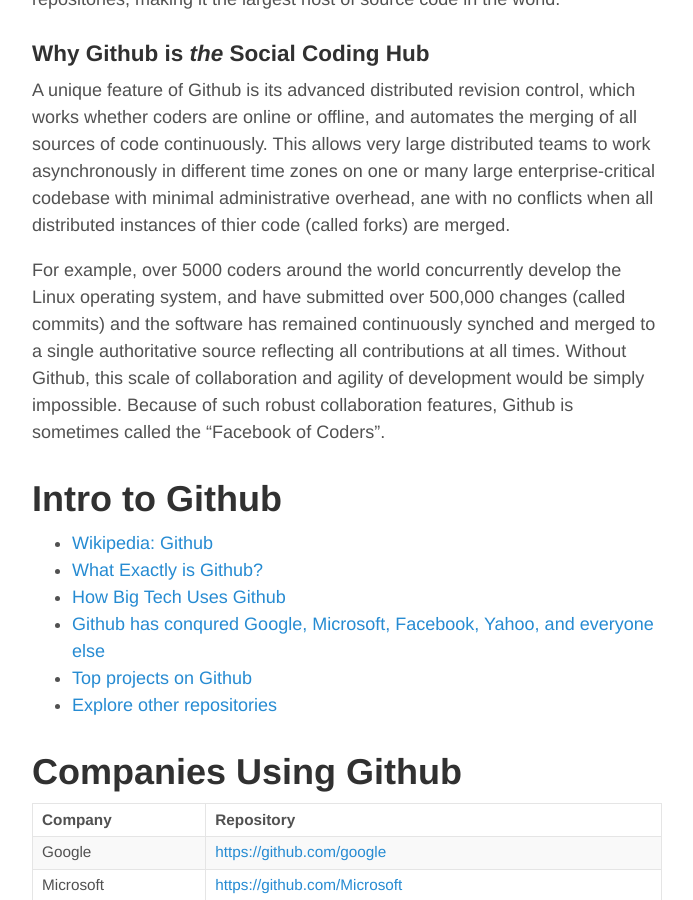
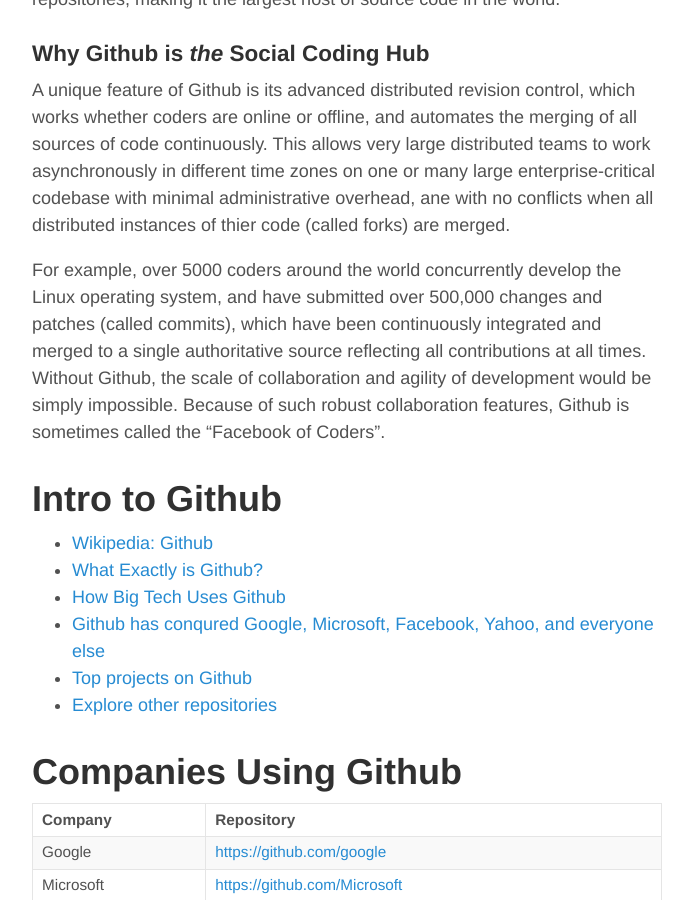
Before and after one commit to healthschema/healthschema.github.io, a Jekyll site: the page built from _posts/2015-08-20-github-intro.md, in a window 1280 px wide and 900 px high, scrolled down 710 px. Shown: the whole window, without its empty margins (293-986 px from the left). Built offline with Jekyll 4.4.1, drawn with Linux system fonts in a browser that asks for light colours.

Commit message:
Update 2015-08-20-github-intro.md

```diff
--- a/_posts/2015-08-20-github-intro.md
+++ b/_posts/2015-08-20-github-intro.md
@@ -18,7 +18,7 @@
 ### Why Github is *the* Social Coding Hub
 A unique feature of  Github is its advanced distributed revision control, which works whether coders are online or offline, and automates the merging of all sources of code continuously. This allows very large distributed teams to work asynchronously in different time zones on one or many large enterprise-critical codebase with minimal administrative overhead, ane with no conflicts when all distributed instances of thier code (called forks) are merged.
 
-For example, over 5000 coders around the world concurrently develop the Linux operating system, and have submitted over 500,000 changes (called commits) and the software has remained continuously synched and merged to a single authoritative source reflecting all contributions at all times. Without Github, this scale of collaboration and agility of development would be simply impossible.  Because of such robust collaboration features, Github is sometimes called the "Facebook of Coders".
+For example, over 5000 coders around the world concurrently develop the Linux operating system, and have submitted over 500,000 changes and patches (called commits), which have been continuously integrated and merged to a single authoritative source reflecting all contributions at all times. Without Github, the scale of collaboration and agility of development would be simply impossible.  Because of such robust collaboration features, Github is sometimes called the "Facebook of Coders".
 
 
 Intro to Github
```
